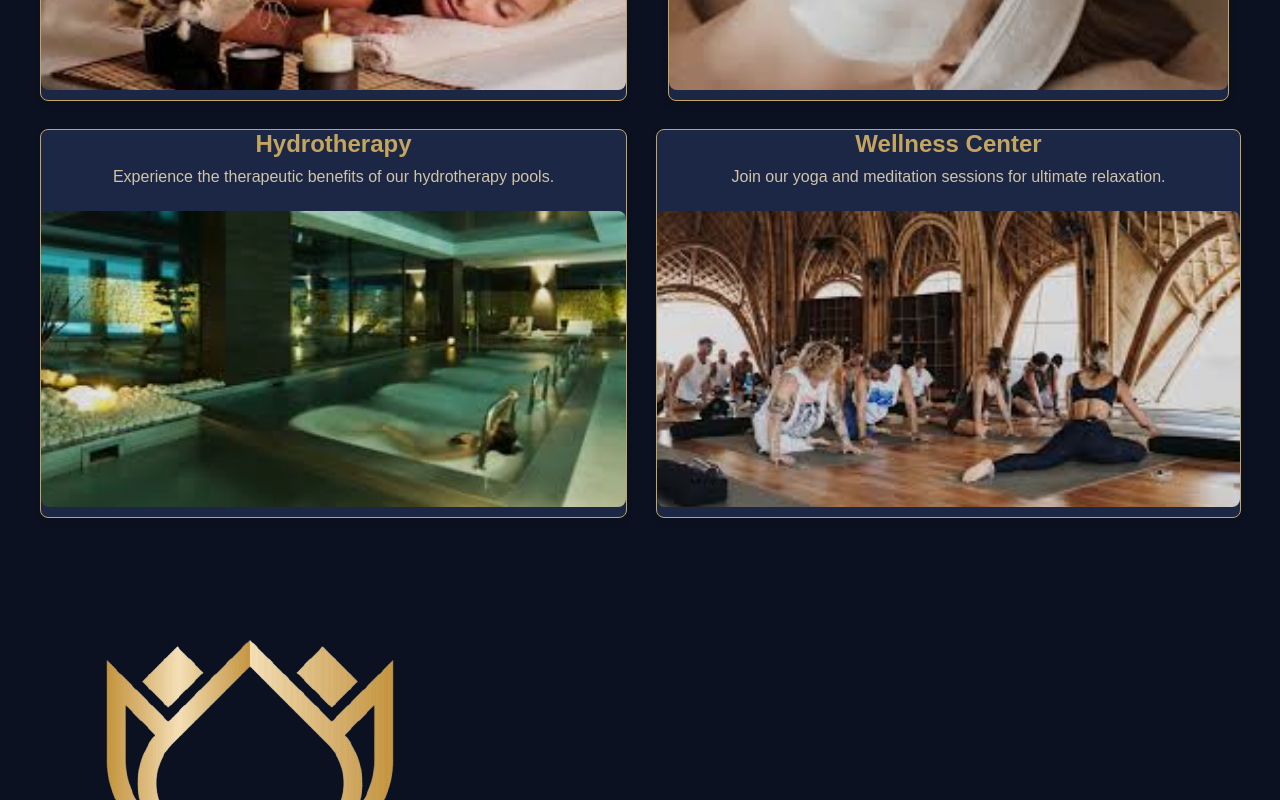
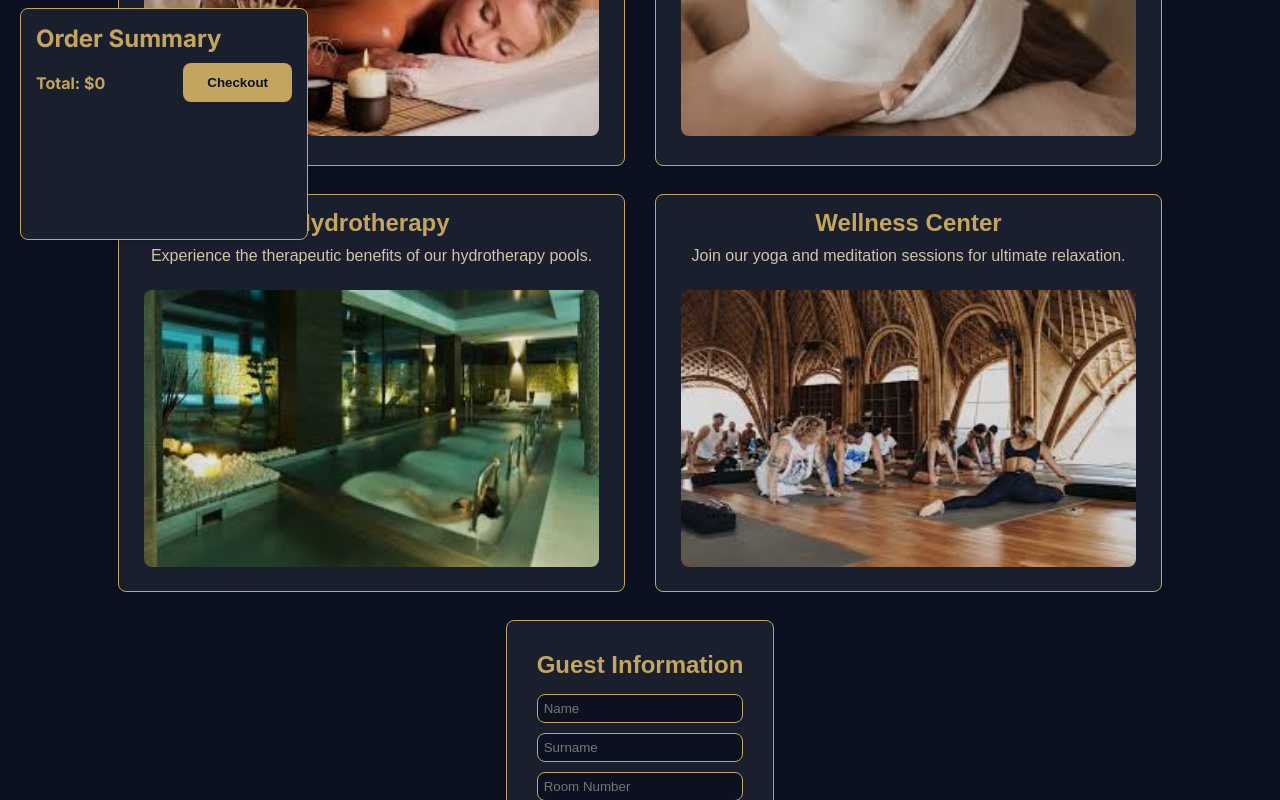
Before and after one commit to develhope/FE-PT-7-TeamProject-2, a React (Vite) app: page /spa-booking in a window 1280 px wide. Shown: the part 540-1340 px from the top of the page. Built offline with nearby package versions, Linux system fonts and the light colour scheme.

Commit message:
Aggiunto Order Summary e il Guest Info

```diff
--- /dev/null
+++ b/src/components/Order summary/OrderSummary.css
@@ -0,0 +1,77 @@
+.order-summary {
+    position: fixed;
+    bottom: 20px;
+    left: 20px;
+    background-color: var(--clr-blue);
+    border: 1px solid var(--clr-gold);
+    border-radius: 8px;
+    padding: 15px;
+    color: var(--clr-gold);
+    width: 20%;
+    height: 25%;
+    box-shadow: 0 4px 6px rgba(0, 0, 0, 0.1);
+    z-index: 1000;
+    overflow-y: auto;
+}
+
+.order-summary::-webkit-scrollbar {
+    width: 8px;
+}
+
+.order-summary::-webkit-scrollbar-thumb {
+    background-color: var(--clr-gold);
+    border-radius: 8px;
+}
+
+.order-summary::-webkit-scrollbar-track {
+    background: none;
+}
+
+.order-items {
+  list-style: none;
+  padding: 0;
+  margin: 10px 0;
+}
+
+.order-item {
+  display: flex;
+  align-items: center;
+  justify-content: space-between;
+  margin-bottom: 10px;
+}
+.order-item:hover {
+  background-color: #2A2F4D;
+  border-radius: 8px;
+}
+
+.order-item-image {
+  width: 20%;
+  border-radius: 4px;
+  margin-right: 10px;
+}
+
+.order-item-details {
+  flex-grow: 1;
+  display: flex;
+  flex-direction: column;
+  align-items: flex-start;
+}
+
+.remove-item-button {
+    color: #C4A55F;
+    font-weight: bold;
+    cursor: pointer;
+    border: none;
+    font-size: 16px;
+    transition: color 0.3s ease;
+    text-align: center;
+    background: none;
+}
+
+.order-summary-total {
+    font-weight: bold;
+    margin-top: 10px;
+    justify-content: space-between;
+    display: flex;
+    align-items: center;
+}
--- /dev/null
+++ b/src/components/Order summary/OrderSummary.jsx
@@ -0,0 +1,35 @@
+import React from "react";
+import "./OrderSummary.css";
+
+function OrderSummary({ items, onRemove }) {
+  const total = items.reduce((sum, item) => sum + item.price, 0);
+
+  return (
+    <div className="order-summary">
+      <h2>Order Summary</h2>
+      <ul className="order-items">
+        {items.map((item, index) => (
+          <li key={index} className="order-item">
+            <img src={item.imgSrc} alt={item.title} className="order-item-image" />
+            <div className="order-item-details">
+              <span>{item.title}</span>
+              <span>${item.price}</span>
+            </div>
+            <button
+              className="remove-item-button"
+              onClick={() => onRemove(index)}
+            >
+              ✖
+            </button>
+          </li>
+        ))}
+      </ul>
+      <div className="order-summary-total">
+      <p className="order-total">Total: ${total}</p>
+        <button className="button-submit">Checkout</button>
+        </div>
+    </div>
+  );
+}
+
+export default OrderSummary;
--- a/src/pages/SpaBooking/SpaBooking.css
+++ b/src/pages/SpaBooking/SpaBooking.css
@@ -1,24 +1,21 @@
 .spa-booking {
-    max-width: 1200px;
     font-family: Arial, sans-serif;
-    background-color: #0B1120;
+    background-color: var(--clr-dark-blue);
     color: #ffffff;
-    margin: 0 auto;
+    padding: 60px;
     display: flex;
     flex-direction: column;
     align-items: center;
     justify-content: flex-start;
-    min-height: 100vh;
 }
 
 .spa-booking-cards {
     display: grid;
-    grid-template-columns:repeat(2, 1fr); /* Adatta il numero di colonne */
-    gap: 30px; /* Spazio tra le card */
-    width: 100%;
-    height: auto;/* Assicura che il contenitore occupi tutta la larghezza */
-    padding: 10px; /* Aggiunge spazio interno */
-    justify-items: center; /* Centra le card */
+    grid-template-columns:repeat(2, 1fr);
+    gap: 30px;
+    width: 90%;
+    height: auto;
+    justify-items: center;
 }
 
 .spa-booking-head {
@@ -31,4 +28,32 @@
 }
 .spa-card-content {
     gap: 20px;
+    width: 100%;
+    display: flex;
+    height: auto;
 }
+.spa-guest-info {
+    background-color: var(--clr-blue);
+    padding: 30px;
+    border: 1px solid var(--clr-gold);
+    border-radius: 8px;
+    margin: 0 auto 40px;
+    color: var(--clr-gold);
+   display: flex;
+   flex-direction: column;
+   gap: 15px;
+   max-width: 20%;
+   margin-top: 30px;
+}
+.spa-guest-form {
+    display: flex;
+    flex-direction: column;
+    gap: 10px;
+}
+.spa-guest-form input {
+    padding: 6px;
+    border: 1px solid #C4A55F;
+    border-radius: 8px;
+    background-color: var(--clr-dark-blue);
+    color: #a4894e;
+}
--- a/src/pages/SpaBooking/SpaBooking.jsx
+++ b/src/pages/SpaBooking/SpaBooking.jsx
@@ -1,10 +1,21 @@
-import React from "react";
+import React, { useState } from "react";
 import Navbar from "../../components/Navbar/Navbar";
 import Footer from "../../components/Footer/Footer";
 import SpaBookingCard from "./SpaBookingComponents/SpaBookingCard";
+import OrderSummary from "../../components/Order summary/OrderSummary";
 import "./SpaBooking.css";
 
 function SpaBooking() {
+  const [orderItems, setOrderItems] = useState([]);
+
+  const handleAddItem = (item) => {
+    setOrderItems((prevItems) => [...prevItems, item]);
+  };
+
+  const handleRemoveItem = (index) => {
+    setOrderItems((prevItems) => prevItems.filter((_, i) => i !== index));
+  };
+
   return (
     <>
       <Navbar />
@@ -24,14 +35,16 @@ function SpaBooking() {
               title="Massage Therapy"
               description="Relax and rejuvenate with our signature massage therapy sessions."
               price={50}
+              onAdd={handleAddItem}
             />
-          </div >
+          </div>
           <div className="spa-card-content">
             <SpaBookingCard
               imgSrc="/public/Menù & carousel img/trattamenti facciali.jpeg"
               title="Facial Treatments"
               description="Customized facial treatments to enhance your natural glow."
               price={70}
+              onAdd={handleAddItem}
             />
           </div>
           <div className="spa-card-content">
@@ -40,6 +53,7 @@ function SpaBooking() {
               title="Hydrotherapy"
               description="Experience the therapeutic benefits of our hydrotherapy pools."
               price={40}
+              onAdd={handleAddItem}
             />
           </div>
           <div className="spa-card-content">
@@ -48,13 +62,22 @@ function SpaBooking() {
               title="Wellness Center"
               description="Join our yoga and meditation sessions for ultimate relaxation."
               price={30}
+              onAdd={handleAddItem}
             />
           </div>
         </div>
+        <div className="spa-guest-info">
+          <h2>Guest Information</h2>
+          <form className="spa-guest-form">
+            <input type="text" placeholder="Name" required />
+            <input type="text" placeholder="Surname" required />
+            <input type="number" placeholder="Room Number" required />
+            <button className="button-submit" type="submit">Confirm Booking</button>
+          </form>
         </div>
-      <div className="spa-guest-info">
+      </div>
 
-      </div>
+      <OrderSummary items={orderItems} onRemove={handleRemoveItem} />
       <Footer />
     </>
   );
--- a/src/pages/SpaBooking/SpaBookingComponents/SpaBookingCard.css
+++ b/src/pages/SpaBooking/SpaBookingComponents/SpaBookingCard.css
@@ -4,7 +4,7 @@
     flex-direction: column;
     align-items: center;
     justify-content: center;
-    background-color: #1b2745;
+    background-color: var(--clr-blue);
     border-radius: 8px;
     overflow: hidden;
     border: 1px solid var(--clr-gold);
@@ -18,10 +18,6 @@
     transition: transform 0.3s ease, box-shadow 0.3s ease;
 }
 
-.spa-booking-card:hover {
-    transform: scale(1.05); /* Effetto zoom al passaggio del mouse */
-    box-shadow: 0 8px 12px rgba(0, 0, 0, 0.2); /* Ombra più pronunciata */
-}
 
 .spa-booking-card::before {
     content: "";
@@ -48,19 +44,19 @@
 }
 
 .spa-booking-card-images {
+    display: flex;
+    justify-content: center;
     position: relative;
     overflow: hidden;
     border-radius: 8px;
     margin-top: 10px;
-    height: 100%;
-    width: 100%;
+    height: 70%;
+    width: 90%;
     margin: 10px auto;
 }
 
 .spa-booking-card-image {
     width: 100%;
-    height: 100%;
-    object-fit: cover;
     transition: transform 0.4s cubic-bezier(0.4, 0, 0.2, 1), filter 0.3s ease;
     filter: brightness(0.9);
 }
@@ -78,29 +74,28 @@
     left: 0;
     width: 100%;
     height: 100%;
-    background-color: rgba(0, 0, 0, 0.8);
+    background-color: #10182b;
     display: flex;
     flex-direction: column;
     align-items: center;
     justify-content: center;
     opacity: 0;
     transition: opacity 0.3s ease;
-    z-index: 1;
-    padding: 10px;
+    z-index: 2;
     color: var(--clr-gold);
     border-radius: 10px;
     box-shadow: 0 4px 8px rgba(0, 0, 0, 0.2);
     animation: fadeIn 0.5s ease-in-out;
     gap: 15px;
-    padding: 10px;
+    border: var(--clr-gold) 1px solid;
 }
 
 .spa-form label,
-.spa-form p {
+.spa-form p{
     margin-bottom: 5px;
     font-size: 14px;
     color: var(--clr-gold);
-    text-align: left; /* Allinea il testo a sinistra */
+    text-align:center;
 }
 
 .spa-form .spa-price {
@@ -114,7 +109,7 @@
     padding: 6px;
     border: 1px solid #C4A55F;
     border-radius: 8px;
-    background-color: #152238;
+    background-color: var(--clr-dark-blue);
     color: #a4894e;
     font-size: 12px;
     margin-bottom: 10px;
@@ -132,19 +127,3 @@
 .spa-booking-card:hover .spa-form {
     opacity: 1;
 }
-
-.button-submit {
-    padding: 10px 20px;
-    border: none;
-    border-radius: 8px;
-    background-color: var(--clr-gold);
-    color: #1b2745;
-    font-size: 14px;
-    cursor: pointer;
-    transition: background-color 0.3s ease, transform 0.2s ease;
-}
-
-.button-submit:hover {
-    background-color: #c4a55f;
-    transform: scale(1.1);
-}
--- a/src/pages/SpaBooking/SpaBookingComponents/SpaBookingCard.jsx
+++ b/src/pages/SpaBooking/SpaBookingComponents/SpaBookingCard.jsx
@@ -1,7 +1,7 @@
 import React, { useState } from "react";
 import "./SpaBookingCard.css";
 
-function SpaBookingCard({ imgSrc, title, description, price }) {
+function SpaBookingCard({ imgSrc, title, description, price, onAdd }) {
   const [isHovered, setIsHovered] = useState(false);
 
   return (
@@ -26,7 +26,7 @@ function SpaBookingCard({ imgSrc, title, description, price }) {
             </div>
 
             <div>
-              <label htmlFor="time">Time<br/></label>
+              <label htmlFor="time">Time <br/></label>
               <select id="booking-appointment">
                 <option value="10:00">10:00 - 11:00</option>
                 <option value="11:00">11:00 - 12:00</option>
@@ -43,7 +43,13 @@ function SpaBookingCard({ imgSrc, title, description, price }) {
               <p className="spa-price">Price: ${price}</p>
             </div>
           </form>
-          <button className="button-submit">ADD</button>
+          <button
+            type="button"
+            className="button-submit"
+            onClick={() => onAdd({ title, price, imgSrc })}
+          >
+            ADD
+          </button>
         </div>
       </div>
     </div>
```
Lines whose indentation alone changed are shown as unchanged.
